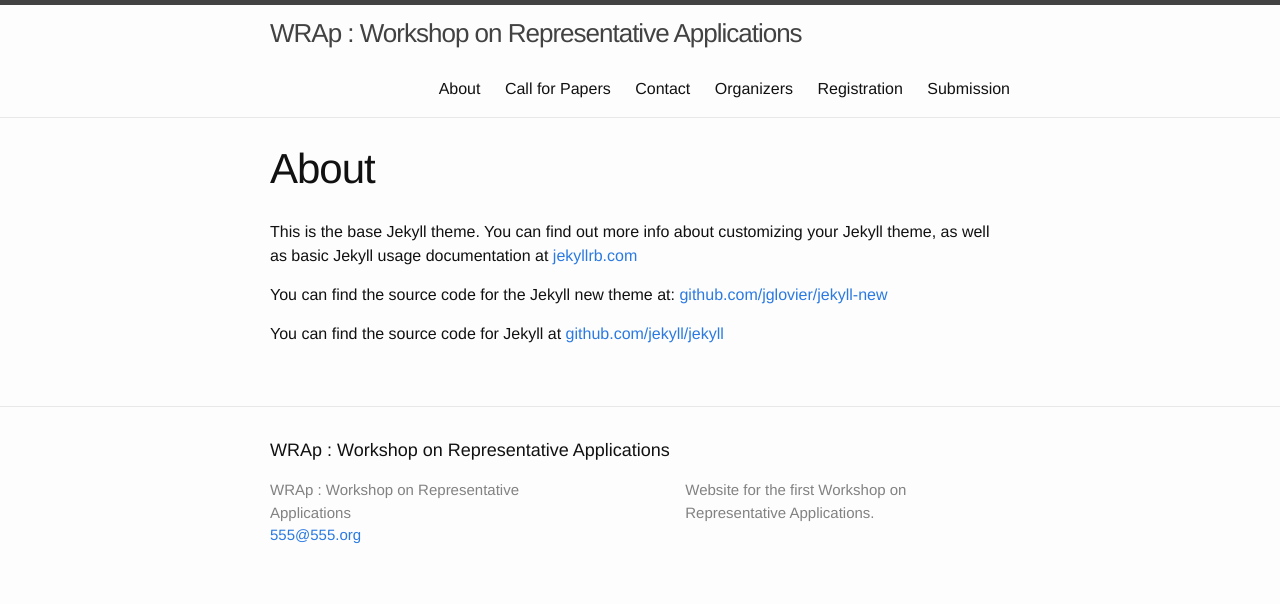
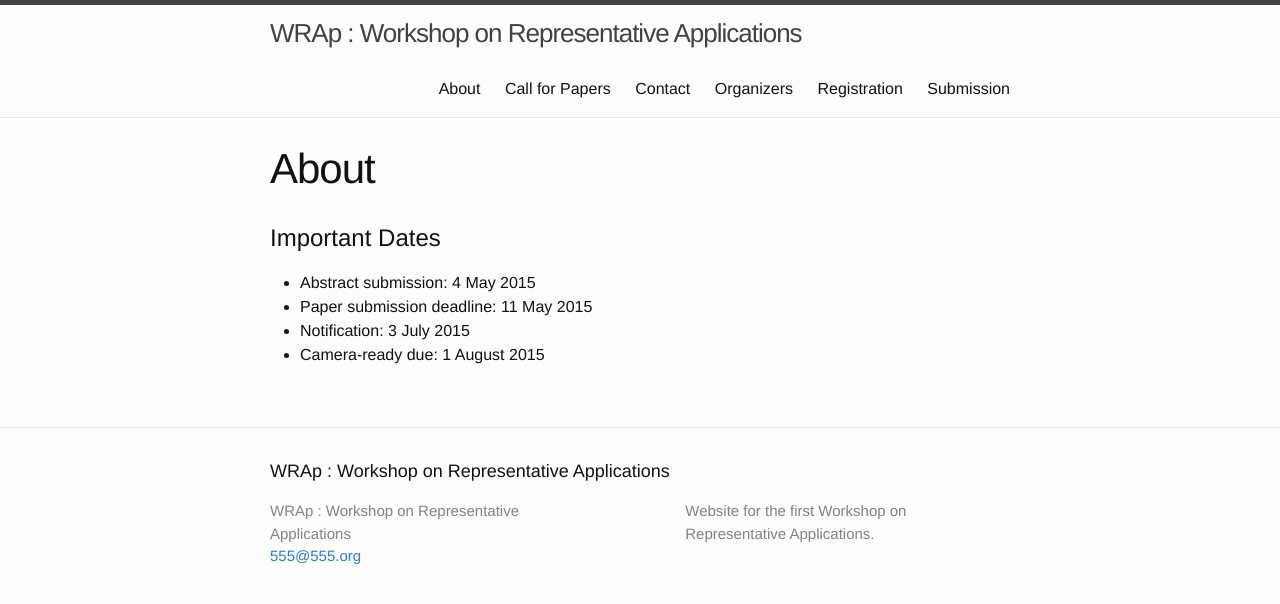
Before and after one commit to WRAP-workshop/WRAP-workshop.github.io, a Jekyll site: the page built from about.md, in a window 1280 px wide. Shown: the top 604 px of the page. Built offline with Jekyll 4.4.1, drawn with Linux system fonts in a browser that asks for light colours.

Commit message:
added dates, small cleanup, much more to do

```diff
--- a/about.md
+++ b/about.md
@@ -4,8 +4,9 @@
 permalink: /about/
 ---
 
-This is the base Jekyll theme. You can find out more info about customizing your Jekyll theme, as well as basic Jekyll usage documentation at [jekyllrb.com](http://jekyllrb.com/)
+#Important Dates
 
-You can find the source code for the Jekyll new theme at: [github.com/jglovier/jekyll-new](https://github.com/jglovier/jekyll-new)
-
-You can find the source code for Jekyll at [github.com/jekyll/jekyll](https://github.com/jekyll/jekyll)
+* Abstract submission: 4 May 2015
+* Paper submission deadline:  11 May 2015
+* Notification:     3 July 2015
+* Camera-ready due:  1 August 2015
```
Also changed, not shown: cfp.md (+2 -1 lines), committee.md (+3 -1 lines), contact.md (+1 -1 lines), registration.md (+1 -0 lines), submission.md (+2 -1 lines).
